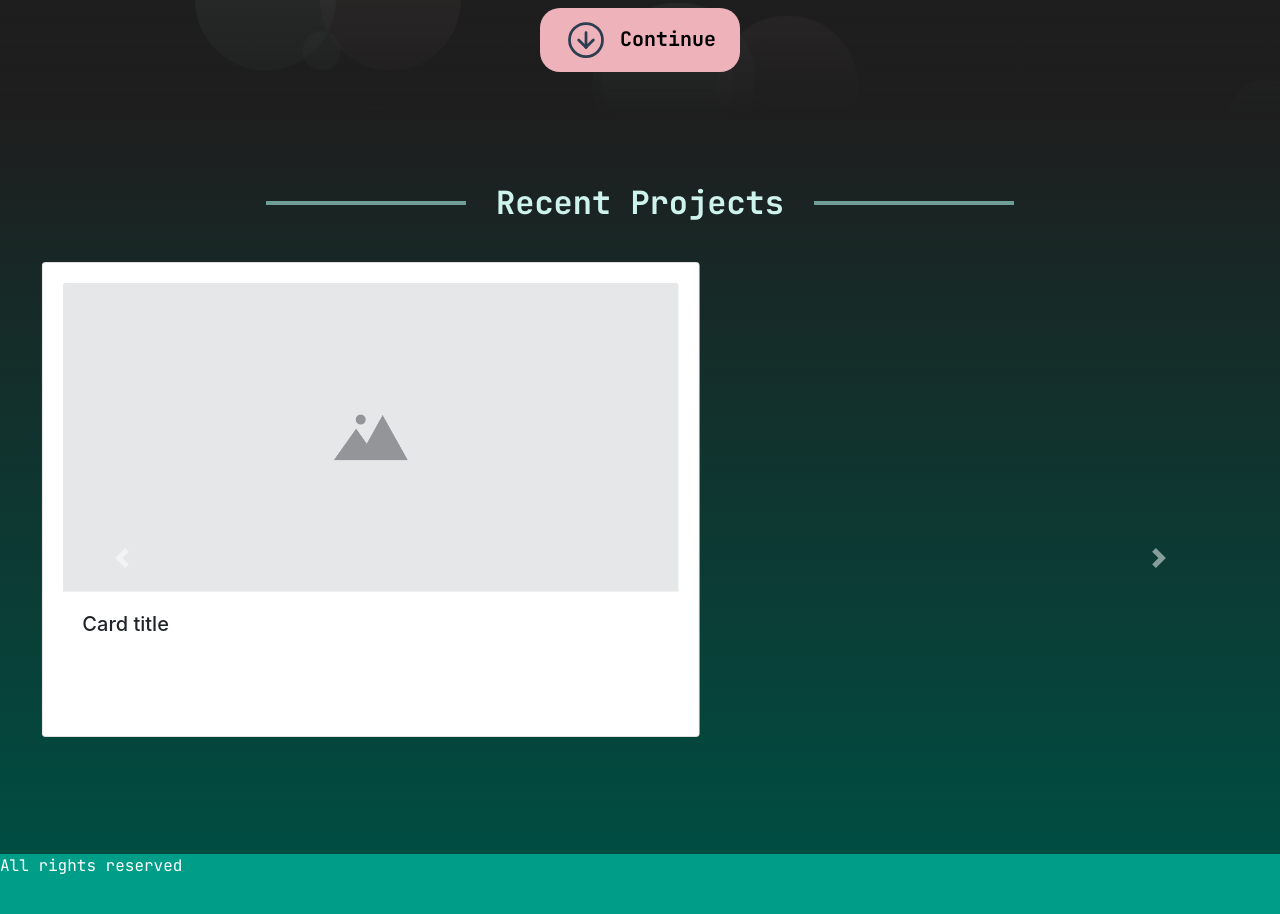
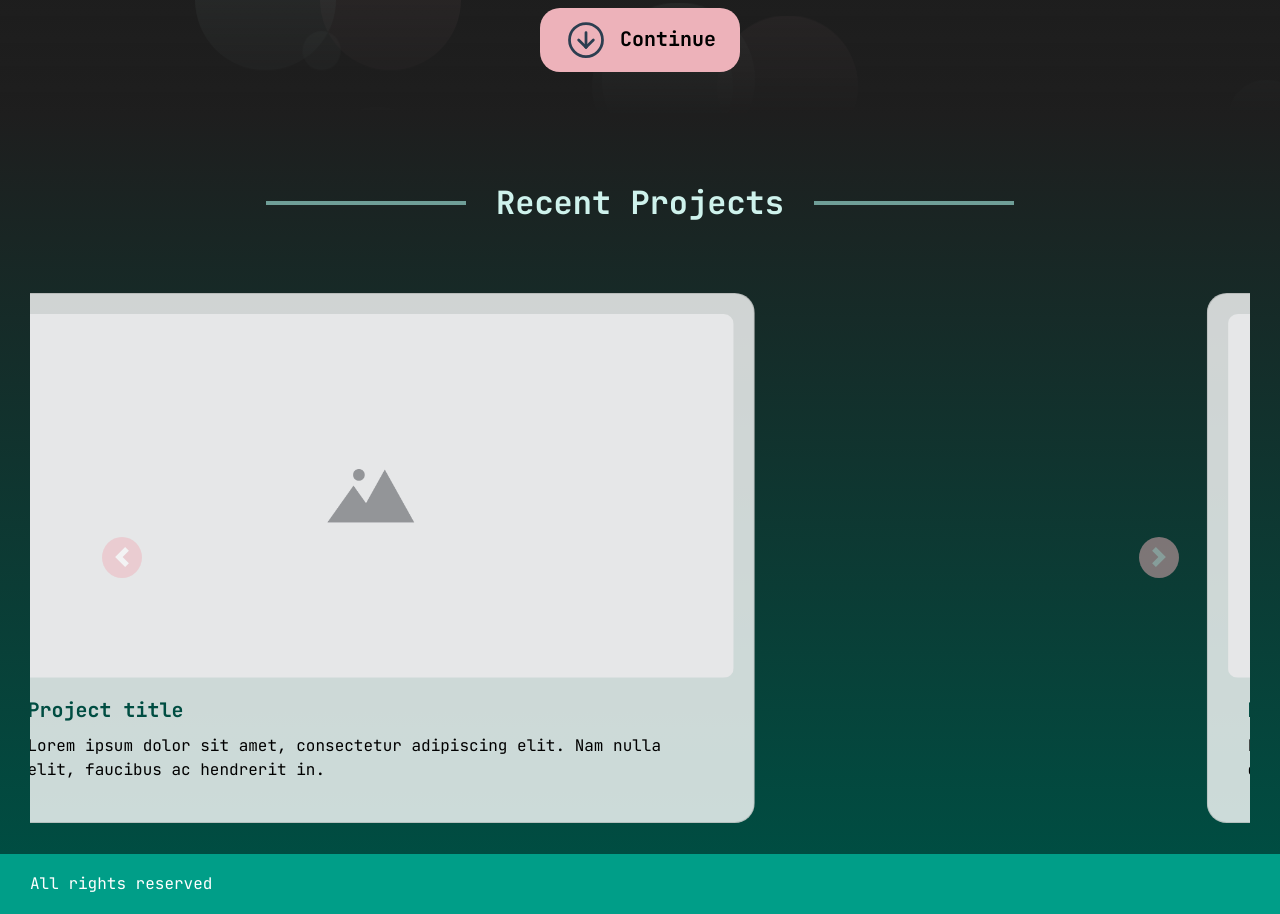
Before and after one commit to J-Potes/Personal_portfolio_website, a plain HTML site: page index.html in a window 1280 px wide. Shown: the part 686-1600 px from the top of the page. Drawn offline with nearby package versions, Linux system fonts and the light colour scheme.

Commit message:
Carousel styles

```diff
--- a/CSS/styles.css
+++ b/CSS/styles.css
@@ -230,18 +230,13 @@ p, h1, h2, h3 {
 
 }
 
-
-/** Footer **/
-
-.footer {
-    background-color: var(--verdeJP-100);
-    height: 60px;
-}
-
 /** Carousel **/
 
 .recent__carousel {
     margin: 0 30px;
+    display: flex;
+    justify-content: center;
+    align-items: center;
 
 }
 
@@ -250,8 +245,13 @@ p, h1, h2, h3 {
 }
 
 .carousel {
+    height: fit-content;
+    /* height: 20vh; */
+
+}
+
+.carousel--inner {
     height: 100% !important;
-
 }
 
 .carousel-item {
@@ -263,10 +263,44 @@ p, h1, h2, h3 {
 .card {
     padding: 10px;
     margin: 0 10px;
-    height: 100%;
+    height: 100% !important;
+    border-radius: 20px;
+    background-color: rgba(255, 255, 255, 0.8);
+    text-decoration: none;
+    /* background-color: rgba(237, 178, 186, 0.6); */
 }
 
+.card:hover {
+    text-decoration: none;
+    background-color: rgba(206, 242, 236, 0.7);
+}
 
+.card:active {
+    background-color: rgba(237, 178, 186, 0.7);
+}
+
+.card-img-top {
+    border-radius: 10px;
+}
+
+.card-title {
+    font-family: var(--mainFont);
+    color: var(--verdeJP-b30);
+    font-weight: 700;
+    /* background-color: var(--rosadoJP-acento); */
+
+}
+
+.card-text {
+    color: var(--black);
+}
+
+.arrow__button {
+    background-color: var(--rosadoJP-acento);
+    padding: 10px;
+    padding-bottom: 5px;
+    border-radius: 50%;
+}
 
 @media (min-width: 600px) {
     .card {
@@ -275,9 +309,23 @@ p, h1, h2, h3 {
     }
 }
 
-@media (min-width: 1000px) {
+@media (min-width: 800px) {
     .card {
         padding: 20px;
-        margin: 0 23%;
+        margin: 0 18.5%;
     }
 }
+
+/** Footer **/
+
+.footer {
+    background-color: var(--verdeJP-100);
+    height: 60px;
+    display: flex;
+    align-items: center;
+    padding: 0 30px;
+}
+
+.footer p {
+    margin: 0;
+}
--- a/index.html
+++ b/index.html
@@ -121,46 +121,49 @@
           <div id="carouselExampleControls" class="carousel slide" data-ride="carousel">
             <div class="carousel-inner">
               <div class="carousel-item active">
-                <div class="card">
+                <a href="#" class="card">
                   <div class="card-img-container">
                     <img class="card-img-top" src="images/placeholder_image.png" alt="Card image cap">
                   </div>
                   <div class="card-body">
-                    <h5 class="card-title">Card title</h5>
-                    <p class="card-text">Some quick example text to build on the card title and make up the bulk of the card's content.</p>
+                    <h5 class="card-title">Project title</h5>
+                    <p class="card-text">Lorem ipsum dolor sit amet, consectetur adipiscing elit. Nam nulla elit, faucibus ac hendrerit in.</p>
                   </div>
-                </div>
+                </a>
               </div>
               <div class="carousel-item">
-                <div class="card">
+                <a href="#" class="card">
                   <div class="card-img-container">
                     <img class="card-img-top" src="images/placeholder_image.png" alt="Card image cap">
                   </div>
                   <div class="card-body">
-                    <h5 class="card-title">Card title</h5>
-                    <p class="card-text">Some quick example text to build on the card title and make up the bulk of the card's content.</p>
+                    <h5 class="card-title">Project title</h5>
+                    <p class="card-text">Lorem ipsum dolor sit amet, consectetur adipiscing elit. Nam nulla elit, faucibus ac hendrerit in.</p>
                   </div>
-                </div>
+                </a>
               </div>
               <div class="carousel-item">
-                <div class="card">
+                <a href="#" class="card">
                   <div class="card-img-container">
                     <img class="card-img-top" src="images/placeholder_image.png" alt="Card image cap">
                   </div>
                   <div class="card-body">
-                    <h5 class="card-title">Card title</h5>
-                    <p class="card-text">Some quick example text to build on the card title and make up the bulk of the card's content.</p>
+                    <h5 class="card-title">Project title</h5>
+                    <p class="card-text">Lorem ipsum dolor sit amet, consectetur adipiscing elit. Nam nulla elit, faucibus ac hendrerit in.</p>
                   </div>
-                </div>
+                </a>
               </div>
             </div>
             <a class="carousel-control-prev" href="#carouselExampleControls" role="button" data-slide="prev">
-              <span class="carousel-control-prev-icon" aria-hidden="true"></span>
-              <span class="sr-only">Previous</span>
+              <div class="arrow__button">
+                <div class="carousel-control-prev-icon" aria-hidden="true"></div>
+              </div>
+
             </a>
             <a class="carousel-control-next" href="#carouselExampleControls" role="button" data-slide="next">
-              <span class="carousel-control-next-icon" aria-hidden="true"></span>
-              <span class="sr-only">Next</span>
+              <div class="arrow__button">
+                <div class="carousel-control-next-icon" aria-hidden="true"></div>
+              </div>
             </a>
           </div>
         </div>
@@ -169,7 +172,6 @@
       <p>All rights reserved</p>
     </footer>
     <script src="https://code.jquery.com/jquery-3.6.3.js" integrity="sha256-nQLuAZGRRcILA+6dMBOvcRh5Pe310sBpanc6+QBmyVM=" crossorigin="anonymous"></script>
-    <!-- <script src="https://code.jquery.com/jquery-3.3.1.slim.min.js" integrity="sha384-q8i/X+965DzO0rT7abK41JStQIAqVgRVzpbzo5smXKp4YfRvH+8abtTE1Pi6jizo" crossorigin="anonymous"></script> -->
     <script src="https://cdn.jsdelivr.net/npm/popper.js@1.14.3/dist/umd/popper.min.js" integrity="sha384-ZMP7rVo3mIykV+2+9J3UJ46jBk0WLaUAdn689aCwoqbBJiSnjAK/l8WvCWPIPm49" crossorigin="anonymous"></script>
     <script src="https://cdn.jsdelivr.net/npm/bootstrap@4.1.3/dist/js/bootstrap.min.js" integrity="sha384-ChfqqxuZUCnJSK3+MXmPNIyE6ZbWh2IMqE241rYiqJxyMiZ6OW/JmZQ5stwEULTy" crossorigin="anonymous"></script>
     <script src="JS/script.js"></script>
```
